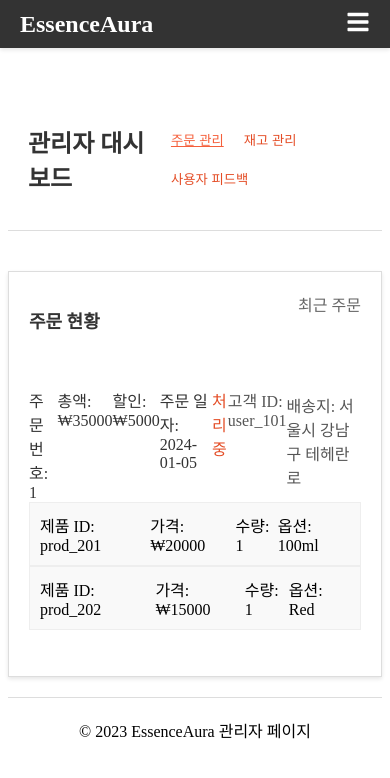
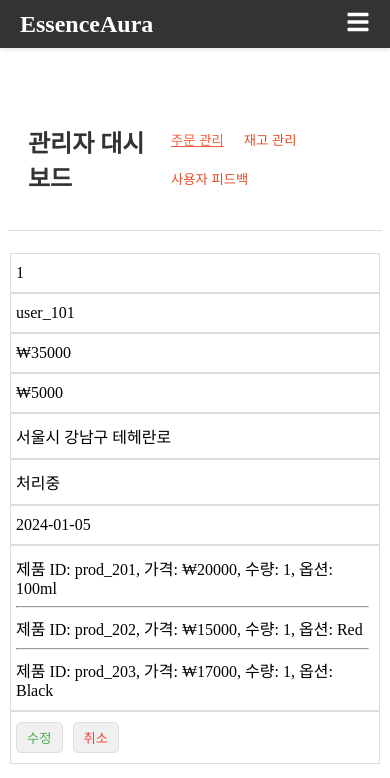
Before and after one commit to Akows/prj08EssenceAura, a React (Vite) app in the folder frontend/: page /admin in a window 390 px wide. Shown: the top 778 px of the page. Built offline with nearby package versions, Linux system fonts and the light colour scheme.

Commit message:
Design: 주문 관리 컴포넌트 UI 수정. (반응형 대응, DB 구조에 맞게 필요한 데이터를 모두 출력하도록 구현. 수정/취소 버튼 추가.)

```diff
--- a/frontend/src/components/admin/OrderManagement.tsx
+++ b/frontend/src/components/admin/OrderManagement.tsx
@@ -1,76 +1,85 @@
 import React from 'react';
 import styled from 'styled-components';
 
-interface StatusProps {
-    status: '처리중' | '배송완료'; // 예시로 주문 상태를 명시적으로 정의
-}
+const OrderTable = styled.table`
+    @media (max-width: 768px) {
+        // 모바일 화면에서 테이블의 레이아웃을 변경
+        thead {
+            display: none; // 테이블 헤더 숨김
+        }
+        tbody,
+        tr {
+            display: block; // 테이블 본문과 행을 블록 요소로 변경
+        }
+        tr {
+            margin-bottom: 15px; // 각 행의 하단 마진 추가
+        }
+        td {
+            display: block; // 셀을 블록 요소로 변경
+            text-align: left;
+            padding-left: 5px;
+            position: relative; // 상대 위치 설정
 
-const OrderCard = styled.div`
-    background: white;
-    border: 1px solid #ddd;
-    margin-top: 20px;
-    padding: 20px;
-    box-shadow: 0 2px 4px rgba(0, 0, 0, 0.1);
-`;
-
-const OrderHeader = styled.div`
-    display: flex;
-    justify-content: space-between;
-    margin-bottom: 20px;
-`;
-
-const OrderTitle = styled.h2`
-    font-size: 18px;
-    color: #333;
-`;
-
-const OrderDate = styled.span`
-    color: #666;
-`;
-
-const OrderList = styled.ul`
-    list-style: none;
-    padding: 0;
-`;
-
-const OrderItem = styled.li`
-    padding: 10px 0;
-    border-bottom: 1px solid #eee;
-
-    &:last-child {
-        border-bottom: none;
+            &::before {
+                content: attr(data-label); // data-label 속성의 텍스트 표시
+                position: absolute;
+                left: 0;
+                width: 50%; // 레이블의 너비를 50%로 설정
+                padding-left: 10px; // 레이블의 왼쪽 패딩
+                white-space: nowrap; // 레이블 텍스트는 줄바꿈 없이 한 줄로 표시
+                text-align: left; // 텍스트를 왼쪽 정렬
+            }
+        }
     }
 `;
 
-const OrderDetail = styled.div`
-    margin-top: 10px;
-    display: flex;
-    justify-content: space-between;
+const TableHeader = styled.th`
+    background-color: #f3f3f3;
+    color: #333;
+    padding: 10px;
+    border: 1px solid #ddd;
+    text-align: left;
 `;
 
-const OrderInfo = styled.span`
-    color: #333;
+const TableRow = styled.tr`
+    &:nth-child(even) {
+        background-color: #fafafa;
+    }
 `;
 
-const OrderStatus = styled.span<StatusProps>`
-    color: ${({ status }) => (status === '처리중' ? '#e44d26' : '#4CAF50')};
+const TableCell = styled.td`
+    padding: 10px;
+    border: 1px solid #ddd;
+    text-align: left;
+    /* white-space: nowrap; // 텍스트를 줄바꿈 없이 한 줄로 표시
+    overflow: hidden; // 셀 내용이 너무 길면 숨김
+    text-overflow: ellipsis; // 내용이 넘칠 때 말줄임표 표시
+    min-width: 100px; // 셀의 최소 너비 설정 */
 `;
 
-const UserDetails = styled.div`
-    color: #555;
+const ActionButton = styled.button`
+    padding: 5px 10px;
+    margin-right: 10px;
+    background-color: #f0f0f0;
+    border: 1px solid #ddd;
+    border-radius: 5px;
+    cursor: pointer;
+
+    &:hover {
+        background-color: #e4e4e4;
+    }
+
+    &.edit {
+        color: #4caf50;
+    }
+
+    &.cancel {
+        color: #f44336;
+    }
 `;
 
-const Address = styled.div`
-    color: #555;
-    margin-top: 5px;
-`;
-
-const ProductDetail = styled.div`
-    display: flex;
-    justify-content: space-between;
-    background: #f9f9f9;
-    padding: 10px;
-    border: 1px solid #eee;
+const TableCellActions = styled(TableCell)`
+    text-align: center;
 `;
 
 const orders = [
@@ -95,46 +104,108 @@ const orders = [
                 quantity: 1,
                 product_option: 'Red',
             },
+            {
+                product_id: 'prod_203',
+                price: 17000,
+                quantity: 1,
+                product_option: 'Black',
+            },
+        ],
+    },
+    {
+        order_id: 2,
+        user_id: 'user_103',
+        total_price: 45000,
+        discount_amount: 5000,
+        delivery_address: '서울시 강남구 테헤란로',
+        status: '처리중',
+        created_at: '2024-01-05',
+        order_details: [
+            {
+                product_id: 'prod_201',
+                price: 30000,
+                quantity: 1,
+                product_option: '100ml',
+            },
+            {
+                product_id: 'prod_202',
+                price: 15000,
+                quantity: 1,
+                product_option: 'Red',
+            },
         ],
     },
     // ...더 많은 주문 데이터...
 ];
 
 const OrderManagement: React.FC = () => {
+    // 주문을 수정하는 함수
+    const handleEdit = (orderId: number) => {
+        console.log(`주문 번호 ${orderId} 수정하기`);
+        // TODO: 여기에 실제 주문 수정 로직 구현
+    };
+
+    // 주문을 취소하는 함수
+    const handleCancel = (orderId: number) => {
+        console.log(`주문 번호 ${orderId} 취소하기`);
+        // TODO: 여기에 실제 주문 취소 로직 구현
+    };
+
     return (
-        <OrderCard>
-            <OrderHeader>
-                <OrderTitle>주문 현황</OrderTitle>
-                <OrderDate>최근 주문</OrderDate>
-            </OrderHeader>
-            <OrderList>
+        <OrderTable>
+            <thead>
+                <TableRow>
+                    <TableHeader>주문 ID</TableHeader>
+                    <TableHeader>고객 ID</TableHeader>
+                    <TableHeader>총액</TableHeader>
+                    <TableHeader>할인액</TableHeader>
+                    <TableHeader>배송지</TableHeader>
+                    <TableHeader>주문 상태</TableHeader>
+                    <TableHeader>주문 날짜</TableHeader>
+                    <TableHeader>제품 상세</TableHeader>
+                    <TableHeader>상태 관리</TableHeader>
+                </TableRow>
+            </thead>
+            <tbody>
                 {orders.map((order) => (
-                    <OrderItem key={order.order_id}>
-                        <OrderDetail>
-                            <OrderInfo>주문 번호: {order.order_id}</OrderInfo>
-                            <OrderInfo>총액: ₩{order.total_price}</OrderInfo>
-                            <OrderInfo>
-                                할인: ₩{order.discount_amount}
-                            </OrderInfo>
-                            <OrderInfo>주문 일자: {order.created_at}</OrderInfo>
-                            <OrderStatus status={order.status}>
-                                {order.status}
-                            </OrderStatus>
-                            <UserDetails>고객 ID: {order.user_id}</UserDetails>
-                            <Address>배송지: {order.delivery_address}</Address>
-                        </OrderDetail>
-                        {order.order_details.map((detail) => (
-                            <ProductDetail key={detail.product_id}>
-                                <div>제품 ID: {detail.product_id}</div>
-                                <div>가격: ₩{detail.price}</div>
-                                <div>수량: {detail.quantity}</div>
-                                <div>옵션: {detail.product_option}</div>
-                            </ProductDetail>
-                        ))}
-                    </OrderItem>
+                    <React.Fragment key={order.order_id}>
+                        <TableRow>
+                            <TableCell>{order.order_id}</TableCell>
+                            <TableCell>{order.user_id}</TableCell>
+                            <TableCell>₩{order.total_price}</TableCell>
+                            <TableCell>₩{order.discount_amount}</TableCell>
+                            <TableCell>{order.delivery_address}</TableCell>
+                            <TableCell>{order.status}</TableCell>
+                            <TableCell>{order.created_at}</TableCell>
+                            <TableCell>
+                                {order.order_details.map((detail, index) => (
+                                    <div key={detail.product_id}>
+                                        {index > 0 && <hr />}
+                                        제품 ID: {detail.product_id}, 가격: ₩
+                                        {detail.price}, 수량: {detail.quantity},
+                                        옵션: {detail.product_option}
+                                    </div>
+                                ))}
+                            </TableCell>
+                            <TableCellActions>
+                                <ActionButton
+                                    className="edit"
+                                    onClick={() => handleEdit(order.order_id)}
+                                >
+                                    수정
+                                </ActionButton>
+                                <ActionButton
+                                    className="cancel"
+                                    onClick={() => handleCancel(order.order_id)}
+                                >
+                                    취소
+                                </ActionButton>
+                            </TableCellActions>
+                        </TableRow>
+                    </React.Fragment>
                 ))}
-            </OrderList>
-        </OrderCard>
+            </tbody>
+        </OrderTable>
     );
 };
 
```
